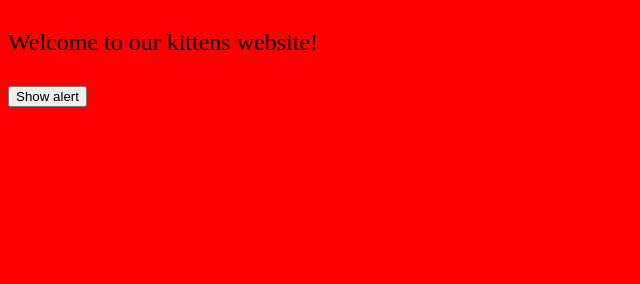
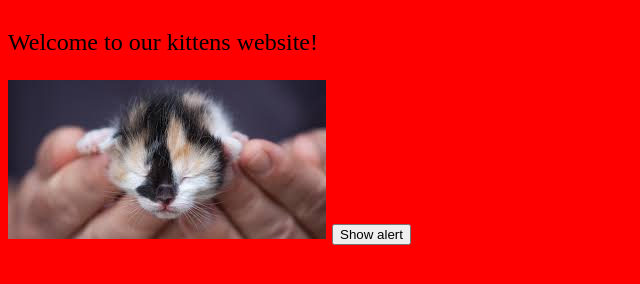
Before and after one commit to dbz54/KittensWebsite, a plain HTML site: page index.html in a window 1280 px wide. Shown: the part 90-374 px from the top of the page, without its empty margins (0-640 px from the left). Drawn offline with Linux system fonts and the light colour scheme.

Commit message:
Stable version new

```diff
--- a/index.html
+++ b/index.html
@@ -14,6 +14,8 @@
     <h1>Kittens Website</h1>
     <p>Welcome to our kittens website!</p>
 
+    <img src="./assets/kitten.png">
+
     <button onclick="showAlert()">Show alert</button>
 </body>
 
```
